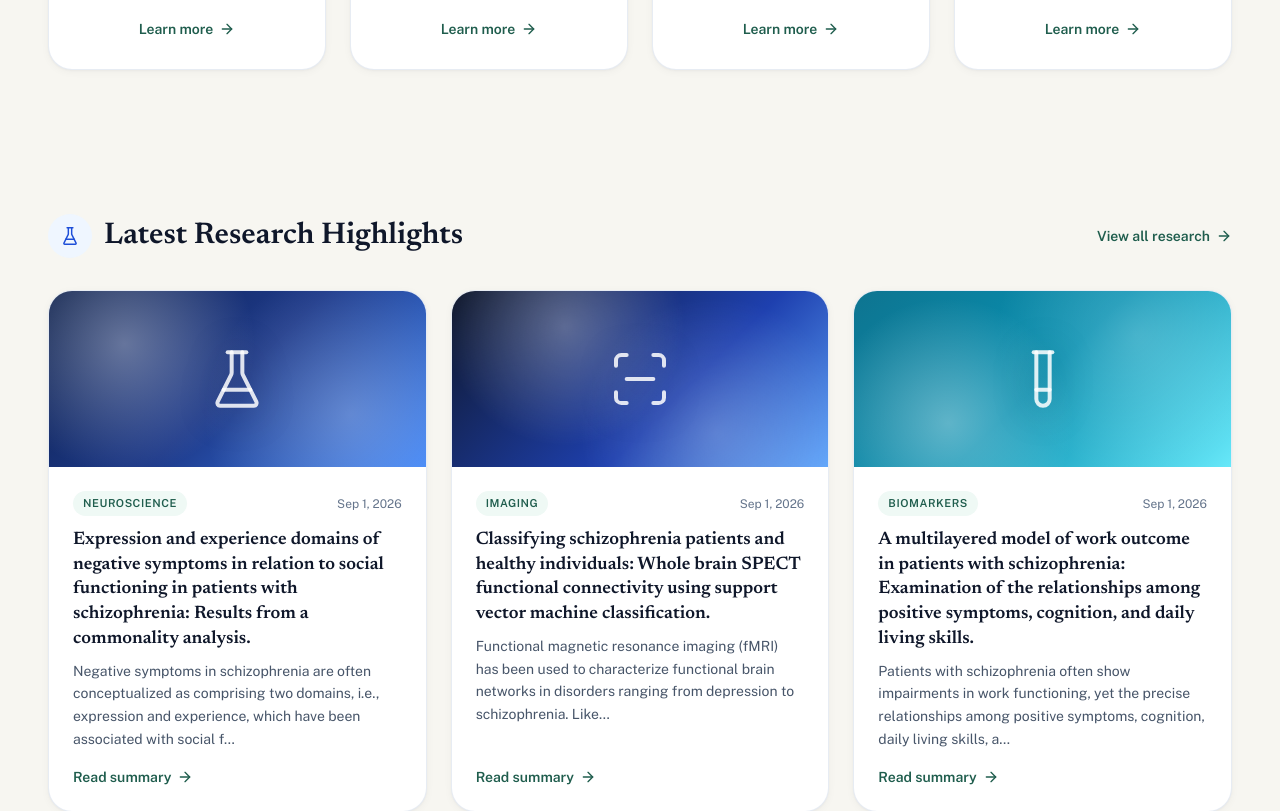
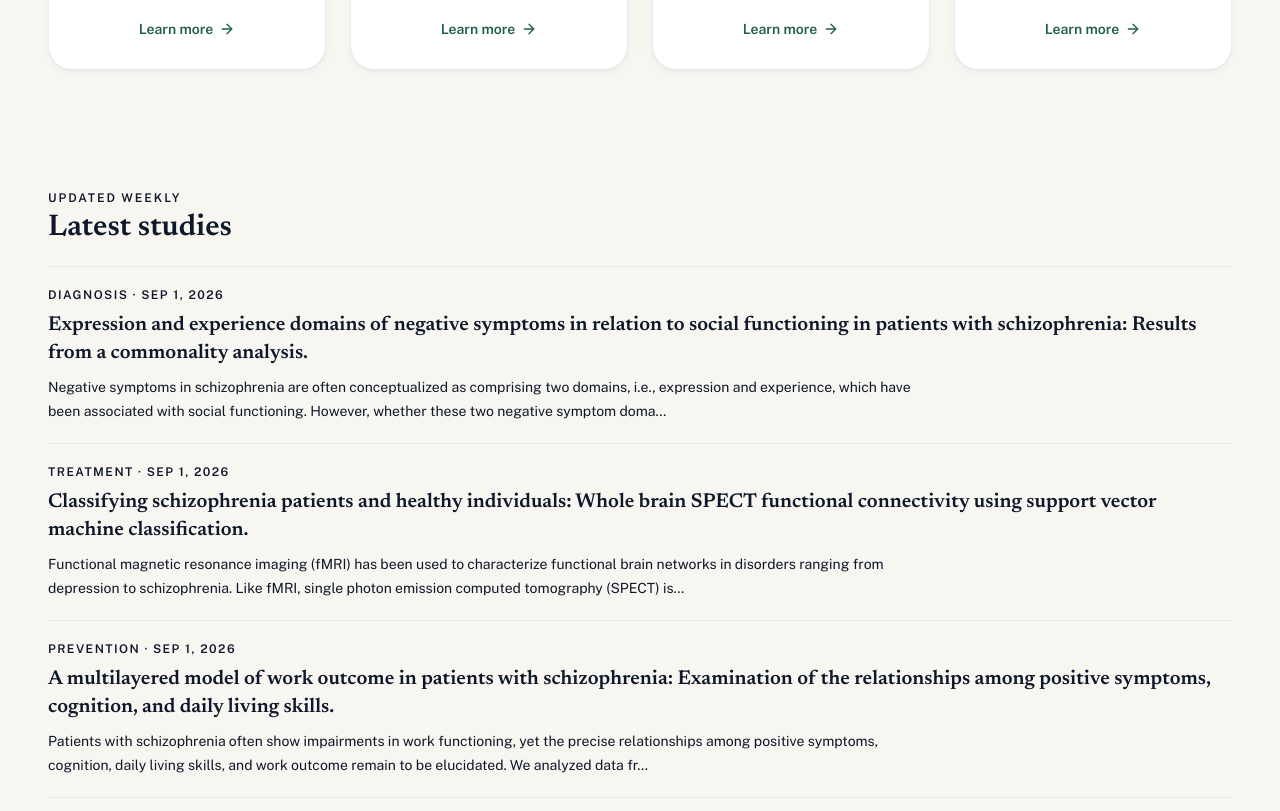
Before and after one commit to Vadimkomis/schizopedia, a React (Vite) app: page / in a window 1280 px wide. Shown: the part 2080-2891 px from the top of the page. Built offline with nearby package versions, Linux system fonts and the light colour scheme.

Commit message:
feat: simplify latest research highlights

```diff
--- a/src/components/landing/HighlightCard.tsx
+++ /dev/null
@@ -1,91 +0,0 @@
-import { ArrowRight, FlaskConical, ScanLine, TestTube } from "lucide-react";
-import { TEXT_ACTION_LINK_CLASS } from "@/lib/styles";
-import type { ResearchArticle } from "@/lib/types";
-import { cn } from "@/lib/utils";
-
-export interface HighlightCardProps {
-  article: ResearchArticle;
-  category: { id: string; title: string };
-  dateLabel: string;
-  variant: "neuro" | "scan" | "lab";
-}
-
-const variantClass: Record<HighlightCardProps["variant"], string> = {
-  neuro: "highlight-gradient-neuro",
-  scan: "highlight-gradient-scan",
-  lab: "highlight-gradient-lab",
-};
-
-const variantIcon: Record<HighlightCardProps["variant"], typeof FlaskConical> = {
-  neuro: FlaskConical,
-  scan: ScanLine,
-  lab: TestTube,
-};
-
-const variantLabel: Record<HighlightCardProps["variant"], string> = {
-  neuro: "Neuroscience",
-  scan: "Imaging",
-  lab: "Biomarkers",
-};
-
-export function HighlightCard({
-  article,
-  category,
-  dateLabel,
-  variant,
-}: HighlightCardProps) {
-  const Icon = variantIcon[variant];
-  const snippet = article.snippet?.slice(0, 160);
-  return (
-    <article className="group flex h-full flex-col overflow-hidden rounded-3xl border border-slate-200/80 bg-white shadow-card transition hover:-translate-y-0.5 hover:shadow-card-hover dark:border-white/10 dark:bg-[#0f172a]">
-      <div
-        className={cn(
-          "relative flex h-44 items-center justify-center",
-          variantClass[variant],
-        )}
-      >
-        <Icon
-          className="h-16 w-16 text-white/85 drop-shadow-[0_4px_20px_rgba(0,0,0,0.35)]"
-          strokeWidth={1.5}
-          aria-hidden="true"
-        />
-      </div>
-
-      <div className="flex flex-1 flex-col p-6">
-        <div className="flex items-center justify-between gap-2">
-          <span className="inline-flex items-center rounded-full bg-brand-50 px-2.5 py-1 text-[11px] font-semibold uppercase tracking-wider text-brand-700 dark:bg-brand-900/40 dark:text-brand-200">
-            {variantLabel[variant]}
-          </span>
-          <span className="text-xs text-slate-500 dark:text-slate-400">
-            {dateLabel}
-          </span>
-        </div>
-
-        <h3 className="mt-3 font-heading text-lg font-semibold leading-snug text-slate-900 dark:text-white">
-          {article.title}
-        </h3>
-
-        {snippet && (
-          <p className="mt-2 text-sm leading-relaxed text-slate-600 dark:text-slate-300">
-            {snippet}
-            {article.snippet && article.snippet.length > 160 ? "…" : ""}
-          </p>
-        )}
-
-        <a
-          href={article.url}
-          target="_blank"
-          rel="noreferrer noopener"
-          className={cn("mt-auto pt-4", TEXT_ACTION_LINK_CLASS)}
-          aria-label={`Read summary of ${article.title} (${category.title})`}
-        >
-          Read summary
-          <ArrowRight
-            className="h-4 w-4 transition group-hover:translate-x-0.5"
-            aria-hidden="true"
-          />
-        </a>
-      </div>
-    </article>
-  );
-}
--- a/src/components/landing/LatestHighlights.tsx
+++ b/src/components/landing/LatestHighlights.tsx
@@ -1,15 +1,7 @@
-import { Link } from "react-router-dom";
-import { ArrowRight, FlaskConical } from "lucide-react";
-import { TEXT_ACTION_LINK_CLASS } from "@/lib/styles";
 import { formatPublishedShort, publishedTimestamp } from "@/lib/dates";
 import type { ResearchCategory } from "@/lib/types";
-import { HighlightCard } from "./HighlightCard";
 
-// Re-exported for backwards compatibility with existing imports/tests.
 export { formatPublishedShort };
-
-const VARIANTS = ["neuro", "scan", "lab"] as const;
-type Variant = (typeof VARIANTS)[number];
 
 export interface LatestHighlightsProps {
   categories: ResearchCategory[];
@@ -20,59 +12,63 @@ export function LatestHighlights({ categories, loading }: LatestHighlightsProps)
   const picks = pickHighlights(categories, 3);
 
   return (
-    <section id="highlights" className="container py-16 lg:py-20 scroll-mt-20">
-      <div className="flex flex-wrap items-center justify-between gap-4">
-        <div className="flex items-center gap-3">
-          <span className="flex h-11 w-11 items-center justify-center rounded-full tint-sky">
-            <FlaskConical className="h-5 w-5" aria-hidden="true" strokeWidth={1.75} />
-          </span>
-          <h2 className="font-heading text-2xl font-semibold text-slate-900 dark:text-white sm:text-3xl">
-            Latest Research Highlights
+    <section id="latest" aria-labelledby="latest-heading" className="container py-12 lg:py-14">
+      <p className="text-xs font-semibold uppercase tracking-[0.16em] text-accent dark:text-accent-dark">
+        Updated weekly
+      </p>
+      <h2 id="latest-heading" className="mt-1 font-heading text-2xl font-semibold text-ink dark:text-ink-inverse sm:text-3xl">
+        Latest studies
       </h2>
+
+      {loading && picks.length === 0 ? (
+        <div aria-busy="true" aria-live="polite">
+          <span className="sr-only">Loading latest studies…</span>
+          <ul className="mt-5 divide-y divide-line border-y border-line dark:divide-line-dark dark:border-line-dark">
+            {Array.from({ length: 3 }, (_, index) => (
+              <li key={index} aria-hidden="true" className="animate-pulse py-5">
+                <div className="h-3 w-36 rounded bg-surface-subtle dark:bg-surface-dark-subtle" />
+                <div className="mt-3 h-5 w-3/4 rounded bg-surface-subtle dark:bg-surface-dark-subtle" />
+                <div className="mt-3 h-3 w-full rounded bg-surface-subtle dark:bg-surface-dark-subtle" />
+              </li>
+            ))}
+          </ul>
         </div>
-        <Link
-          to="/category/diagnosis"
-          className={TEXT_ACTION_LINK_CLASS}
+      ) : picks.length === 0 ? (
+        <p className="mt-5 border-y border-line py-5 text-sm text-ink-muted dark:border-line-dark dark:text-ink-muted-dark">
+          No studies are available yet. Check back after the next weekly refresh.
+        </p>
+      ) : (
+        <ol className="mt-5 divide-y divide-line border-y border-line dark:divide-line-dark dark:border-line-dark">
+          {picks.map(({ article, category, dateLabel }) => (
+            <li key={article.id} className="py-5">
+              <article>
+                <p className="text-xs font-semibold uppercase tracking-[0.12em] text-ink-muted dark:text-ink-muted-dark">
+                  {category.title} · {dateLabel}
+                </p>
+                <h3 className="mt-2 font-heading text-xl font-semibold text-ink dark:text-ink-inverse">
+                  <a
+                    href={article.url}
+                    target="_blank"
+                    rel="noreferrer noopener"
+                    className="hover:text-accent dark:hover:text-accent-dark"
                   >
-          View all research
-          <ArrowRight className="h-4 w-4" aria-hidden="true" />
-        </Link>
-      </div>
-
-      <div className="mt-8 grid gap-6 md:grid-cols-2 lg:grid-cols-3">
-        {loading && picks.length === 0
-          ? Array.from({ length: 3 }).map((_, i) => <HighlightSkeleton key={i} />)
-          : picks.length === 0
-            ? (
-              <p className="col-span-full text-sm text-slate-500 dark:text-slate-400">
-                No articles available yet. Check back after the next refresh.
+                    {article.title}
+                  </a>
+                </h3>
+                <p className="mt-2 max-w-4xl text-sm leading-6 text-ink-muted dark:text-ink-muted-dark">
+                  {truncate(article.snippet ?? "Open the PubMed record for study details.", 220)}
                 </p>
-            )
-            : picks.map((pick, i) => (
-                <HighlightCard
-                  key={pick.article.id}
-                  article={pick.article}
-                  category={pick.category}
-                  dateLabel={pick.dateLabel}
-                  variant={VARIANTS[i] as Variant}
-                />
+              </article>
+            </li>
           ))}
-      </div>
+        </ol>
+      )}
     </section>
   );
 }
 
-function HighlightSkeleton() {
-  return (
-    <div className="animate-pulse overflow-hidden rounded-3xl border border-slate-200 bg-white dark:border-white/10 dark:bg-[#0f172a]">
-      <div className="h-44 bg-slate-100 dark:bg-white/5" />
-      <div className="space-y-3 p-6">
-        <div className="h-4 w-1/3 rounded-full bg-slate-200 dark:bg-white/10" />
-        <div className="h-5 w-3/4 rounded-full bg-slate-200 dark:bg-white/15" />
-        <div className="h-4 w-full rounded-full bg-slate-100 dark:bg-white/10" />
-      </div>
-    </div>
-  );
+function truncate(value: string, max: number): string {
+  return value.length > max ? `${value.slice(0, max).trimEnd()}…` : value;
 }
 
 interface Pick {
@@ -83,17 +79,14 @@ interface Pick {
 }
 
 function pickHighlights(categories: ResearchCategory[], count: number): Pick[] {
-  const all: Pick[] = [];
-  categories.forEach((category) => {
-    (category.articles ?? []).forEach((article) => {
-      all.push({
+  const all = categories.flatMap((category) =>
+    (category.articles ?? []).map((article) => ({
       article,
       category: { id: category.id, title: category.title },
       dateLabel: formatPublishedShort(article.published) ?? "Recent",
       sortKey: publishedTimestamp(article.published),
-      });
-    });
-  });
-  all.sort((a, b) => b.sortKey - a.sortKey);
-  return all.slice(0, count);
+    })),
+  );
+
+  return all.sort((a, b) => b.sortKey - a.sortKey).slice(0, count);
 }
```
Also changed, not shown: 2 other files (tests, documents, lock files or other folders). Lines whose indentation alone changed are shown as unchanged.
